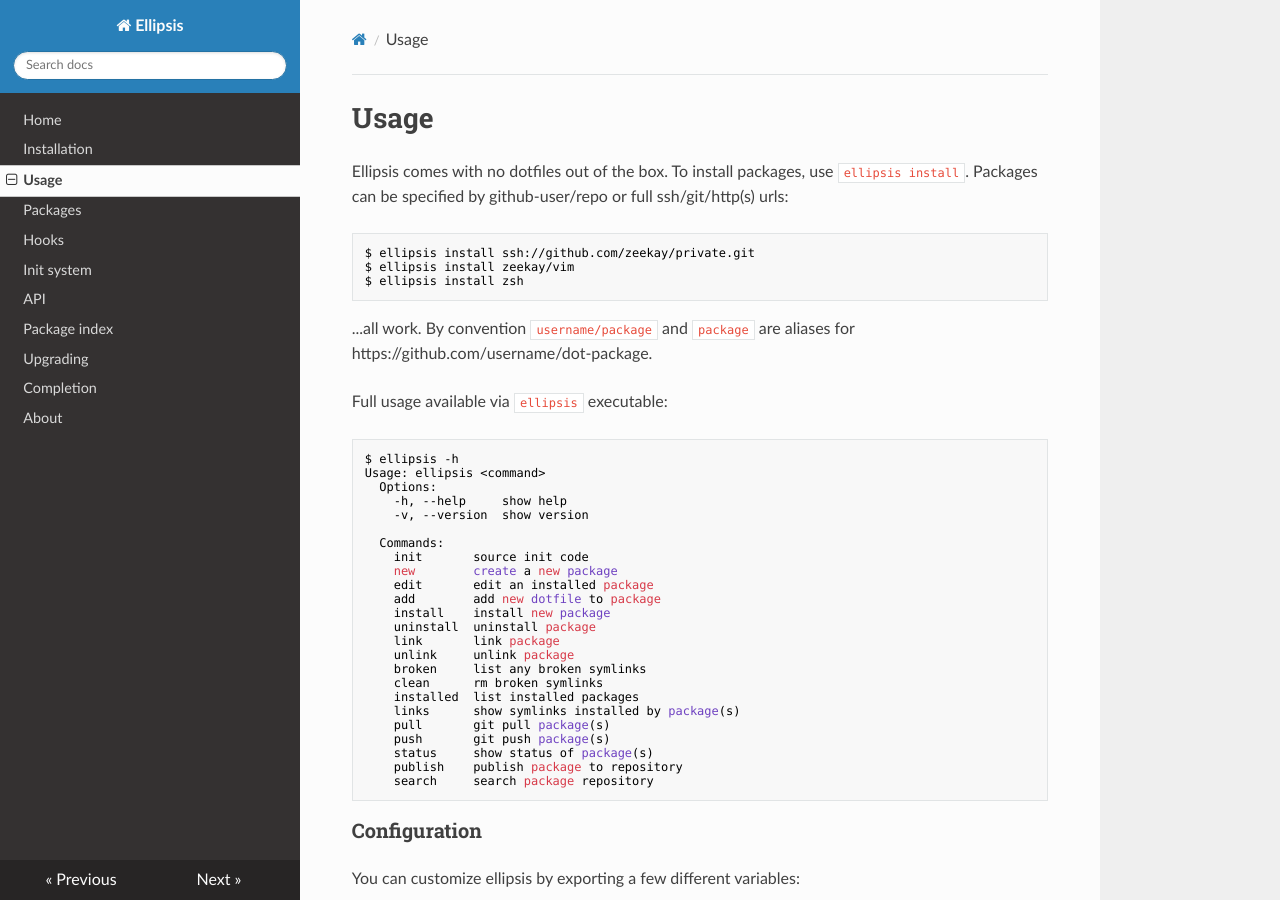
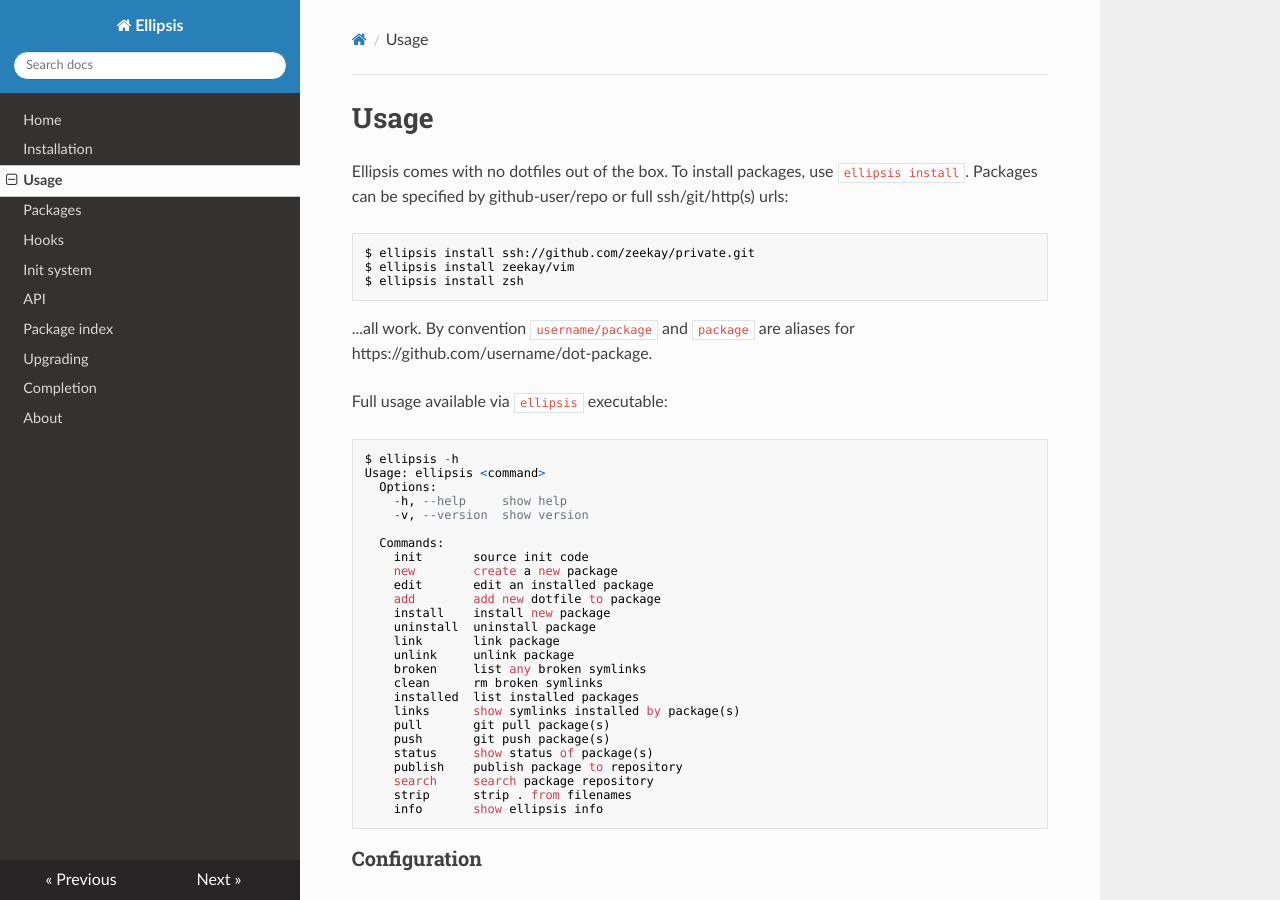
Before and after one commit to ellipsis/ellipsis, an MkDocs documentation site: the page built from docs/usage.md, in a window 1280 px wide and 900 px high. Built offline with MkDocs 1.6.1, drawn with Linux system fonts in a browser that asks for light colours; nearby versions of some CDN libraries; old or Windows-style settings are respelled for this version of MkDocs.

Commit message:
Add cli.info and cli.load_config

````diff
--- a/docs/usage.md
+++ b/docs/usage.md
@@ -40,6 +40,8 @@
     status     show status of package(s)
     publish    publish package to repository
     search     search package repository
+    strip      strip . from filenames
+    info       show ellipsis info
 ```
 
 ### Configuration
````
Also changed, not shown: 2 other files.
